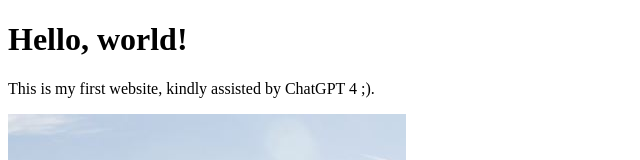
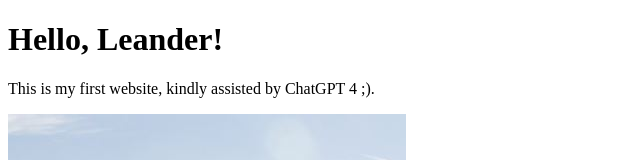
Before and after one commit to jvb5/MyFirstWebsite, a plain HTML site: page index.html in a window 1280 px wide. Shown: the top 160 px of the page, without its empty margins (0-640 px from the left). Drawn offline with Linux system fonts and the light colour scheme.

Commit message:
Update index.html

```diff
--- a/index.html
+++ b/index.html
@@ -4,7 +4,7 @@
     <title>My First Web Page</title>
 </head>
 <body>
-    <h1>Hello, world!</h1>
+    <h1>Hello, Leander!</h1>
     <p>This is my first website, kindly assisted by ChatGPT 4 ;).</p>
     <img src="image.jpg" alt="An example image">
     <br>
```
